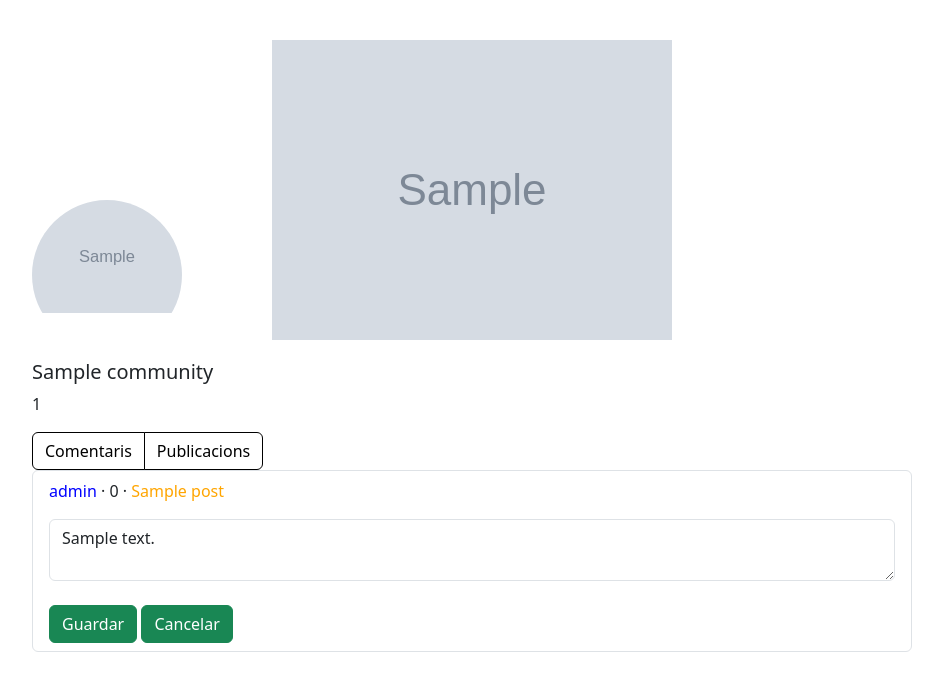
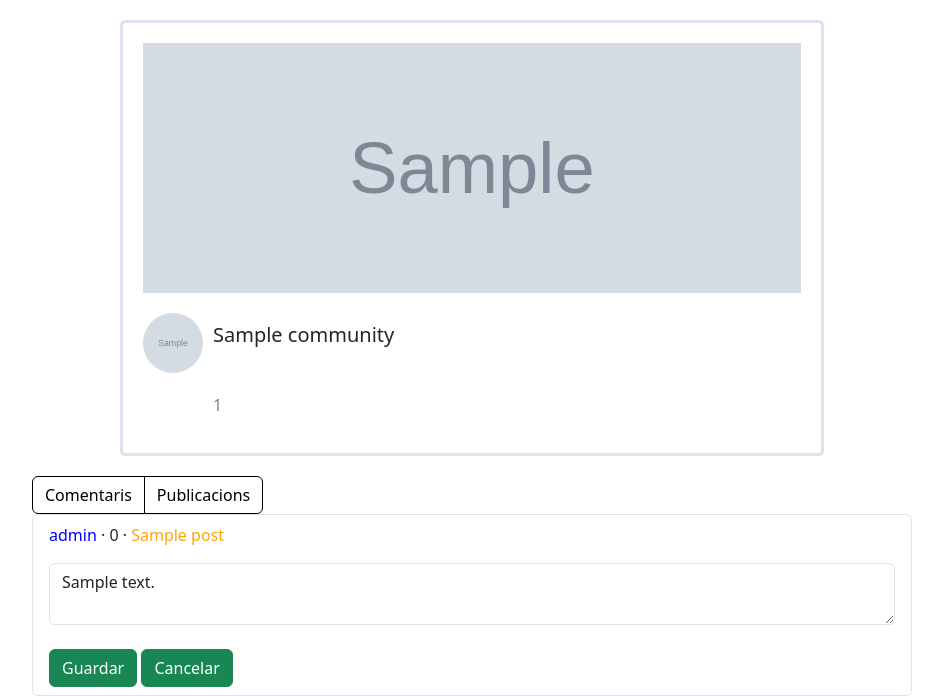
Before and after one commit to AdrianContre/Prueba-de-deploy, a Django app: a page that uses Project/app/templates/app/viewCommunity.html in a window 1280 px wide. Shown: the part 56-752 px from the top of the page, without its empty margins (168-1111 px from the left). Run offline with Django 3.2, Linux system fonts and the light colour scheme; data comes from the database, SQL or seed files in the repository; tables that the repository leaves empty hold one stand-in row (values such as "Sample post"); grey boxes marked "Sample" are stand-in pictures.

Commit message:
estilos comunidad

```diff
--- a/Project/app/templates/app/viewCommunity.html
+++ b/Project/app/templates/app/viewCommunity.html
@@ -2,6 +2,7 @@
 {% load static %}
 {% block head %}
     <link href="{% static 'app/main.css' %}" rel="stylesheet">
+    <link href="{% static 'app/userProfile.css' %}" rel="stylesheet">
 {% endblock %}
 {% block body %}
     <style>
@@ -38,15 +39,29 @@
 
     </style>
     <div class="custom-margin">
+        <!--
         <div class="banner">
-            <img src={{community.banner.url}} alt="Banner">
+            <img src={{community.banner.url}} alt="Banner" class="banner-image">
         </div>
         <div class="avatar">
-            <img src={{community.avatar.url}} alt="Avatar">
+            <img src={{community.avatar.url}} alt="Avatar" class="profile-avatar">
         </div>
         <div>
             <h1>{{community.name}}</h1>
             <p>{{community.id}}</p>
+        </div>
+        -->
+        <div class="profile-container">
+            <div class="banner-container">
+                <img src={{community.banner.url}} alt="Banner" class="banner-image">
+            </div>
+            <div class="profile-content">
+                <img src="{{ community.avatar.url }}" class="profile-avatar">
+                <h1 class="title-user"> {{community.name}} </h1>
+            </div>
+            <div class="profile-info">
+                <p>{{community.id}}</p>
+            </div>
         </div>
         <div class="btn-group margin-button"  role="group" aria-label="Basic example">
             <a href="{% url 'viewCommunity' community_name=community.name %}?button=Comentarios" class="btn btn-secondary cb rareButton2">Comentaris</a>
```
